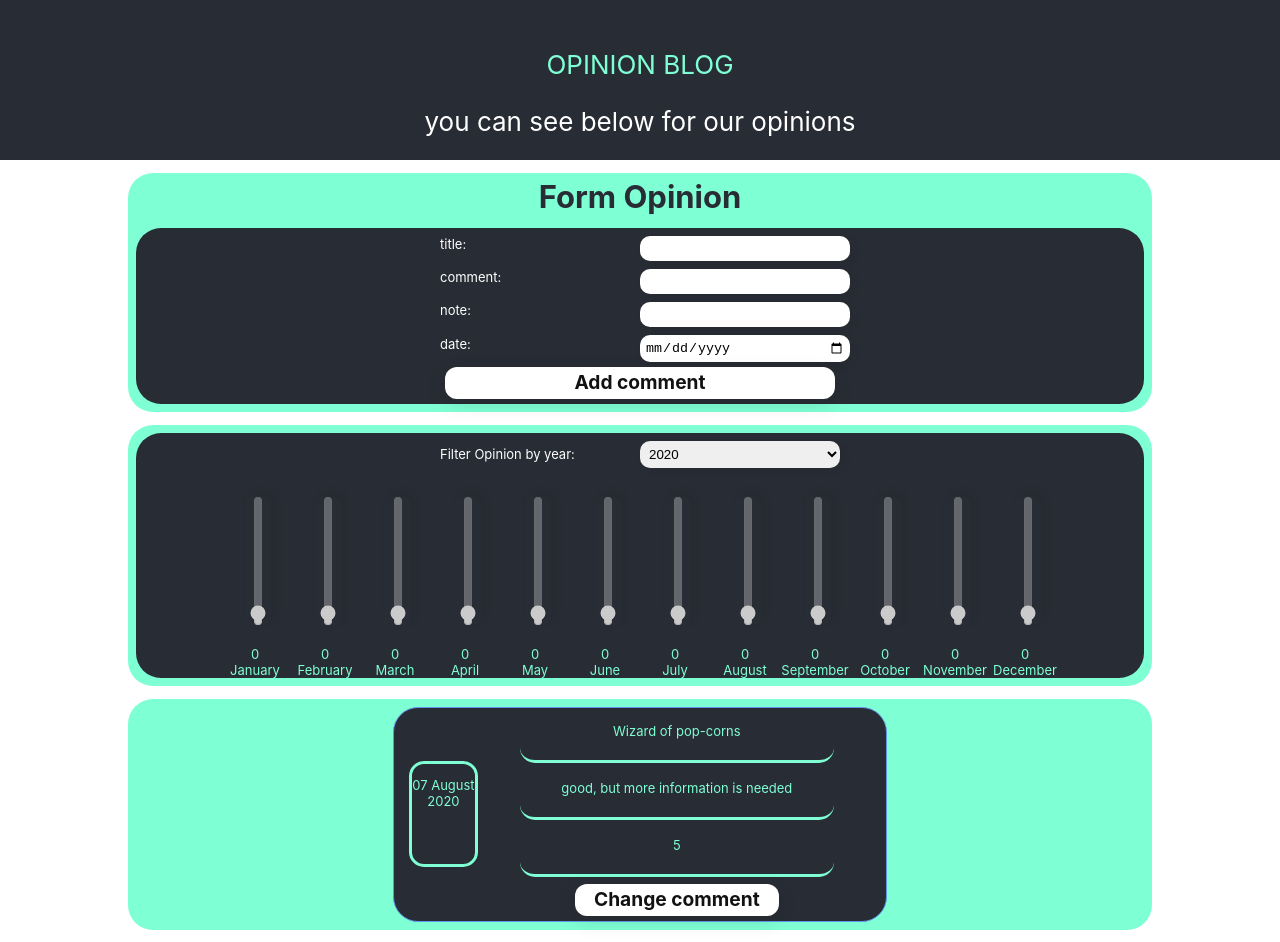
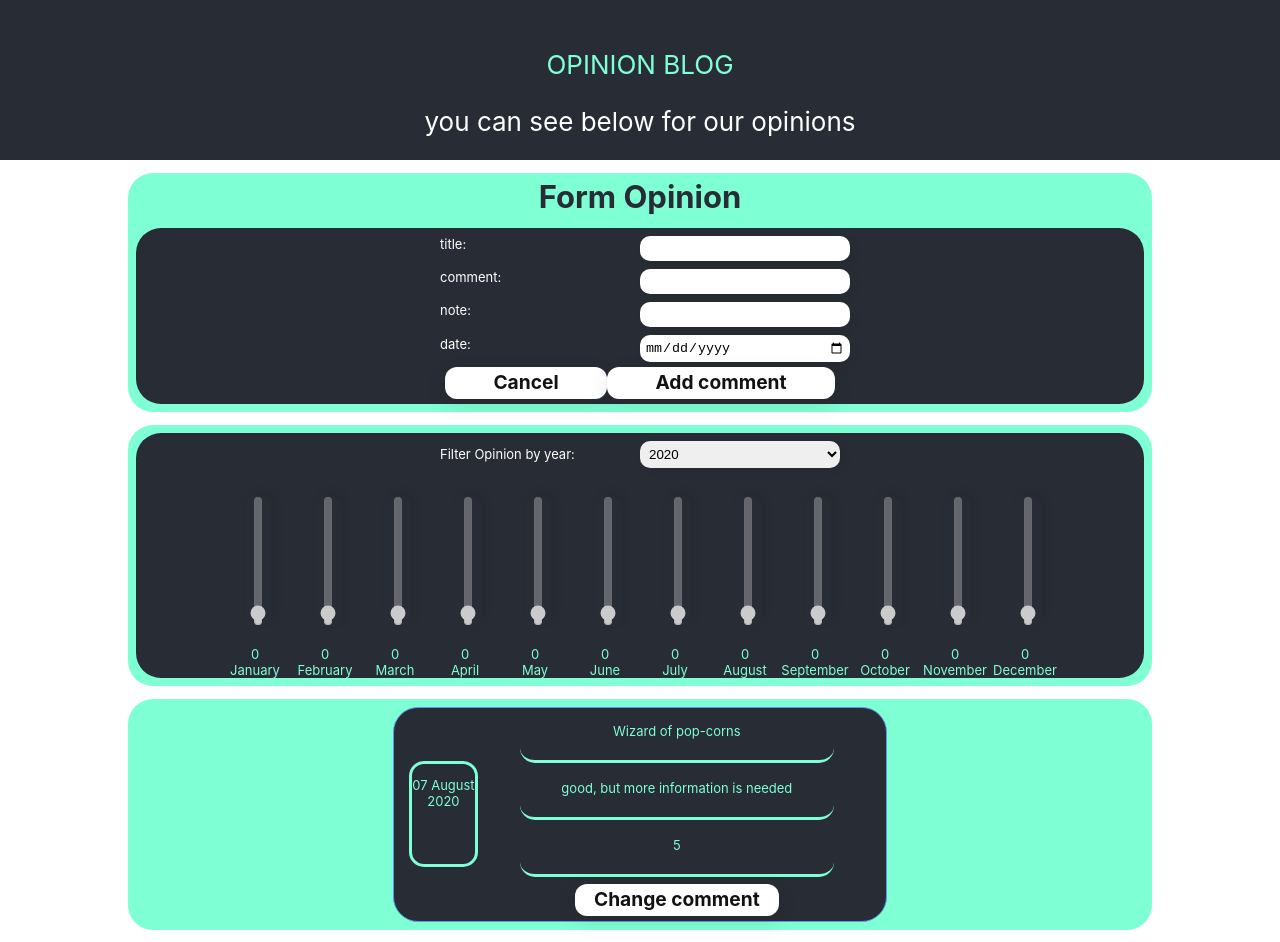
Before and after one commit to RaulSotoNakao/react-opinions-app, a React (Create React App) app: page / in a window 1280 px wide. Both pictures are taken after a click on the button "Add New Opinion". Built offline with nearby package versions, Linux system fonts and the light colour scheme.

Commit message:
add on cancel form

```diff
--- a/src/components/Opinions/OpinionForm/OpinionForm.js
+++ b/src/components/Opinions/OpinionForm/OpinionForm.js
@@ -50,7 +50,7 @@ function OpinionForm(props) {
     }
 
     return (
-        <form onSubmit={submitHandler}>
+        <form >
             <div>
                 <FormItem label="title">
                     <input type="text" value={opinionPayload.enteredTitle} onChange={titleChangeHandler} />
@@ -82,6 +82,7 @@ function OpinionForm(props) {
                 </FormItem>
             </div>
             <Card className="button-margin">
+                <ButtonOpinion label="Cancel" onButtonClick={props.onCanelForm} />
                 <ButtonOpinion label="Add comment" onButtonClick={submitHandler} />
             </Card>
         </form>
--- a/src/components/Opinions/OpinionForm/OpinionFormLayout.js
+++ b/src/components/Opinions/OpinionForm/OpinionFormLayout.js
@@ -10,8 +10,10 @@ function OpinionFormLayout(props) {
 
     const updateOpinionPayload = (opinionPayloadSubmited) => {
         props.onSaveOpinionPayload(opinionPayloadSubmited);
-        setFormContentToShow('buttonContent')
+        setButtonContent('buttonContent')
     }
+    const setButtonContent = () => setFormContentToShow('buttonContent')
+
 
     const addButtonClicked = () => {
         setFormContentToShow('formContent')
@@ -19,7 +21,7 @@ function OpinionFormLayout(props) {
 
     const formContent = {
         formContent:
-            <OpinionForm onSaveOpinionPayload={updateOpinionPayload} />,
+            <OpinionForm onSaveOpinionPayload={updateOpinionPayload} onCanelForm={setButtonContent} />,
         buttonContent:
             <ButtonOpinion label="Add New Opinion" onButtonClick={addButtonClicked} />
     }
```
